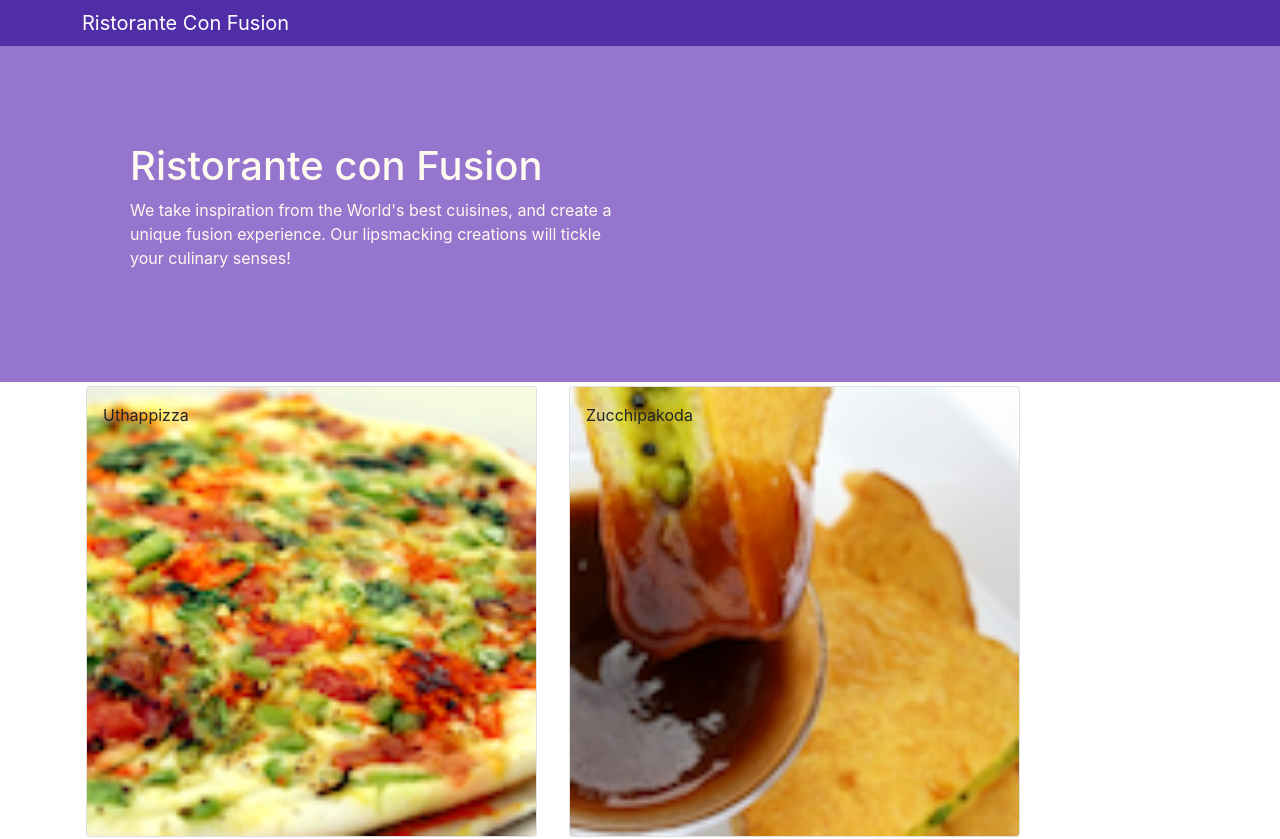
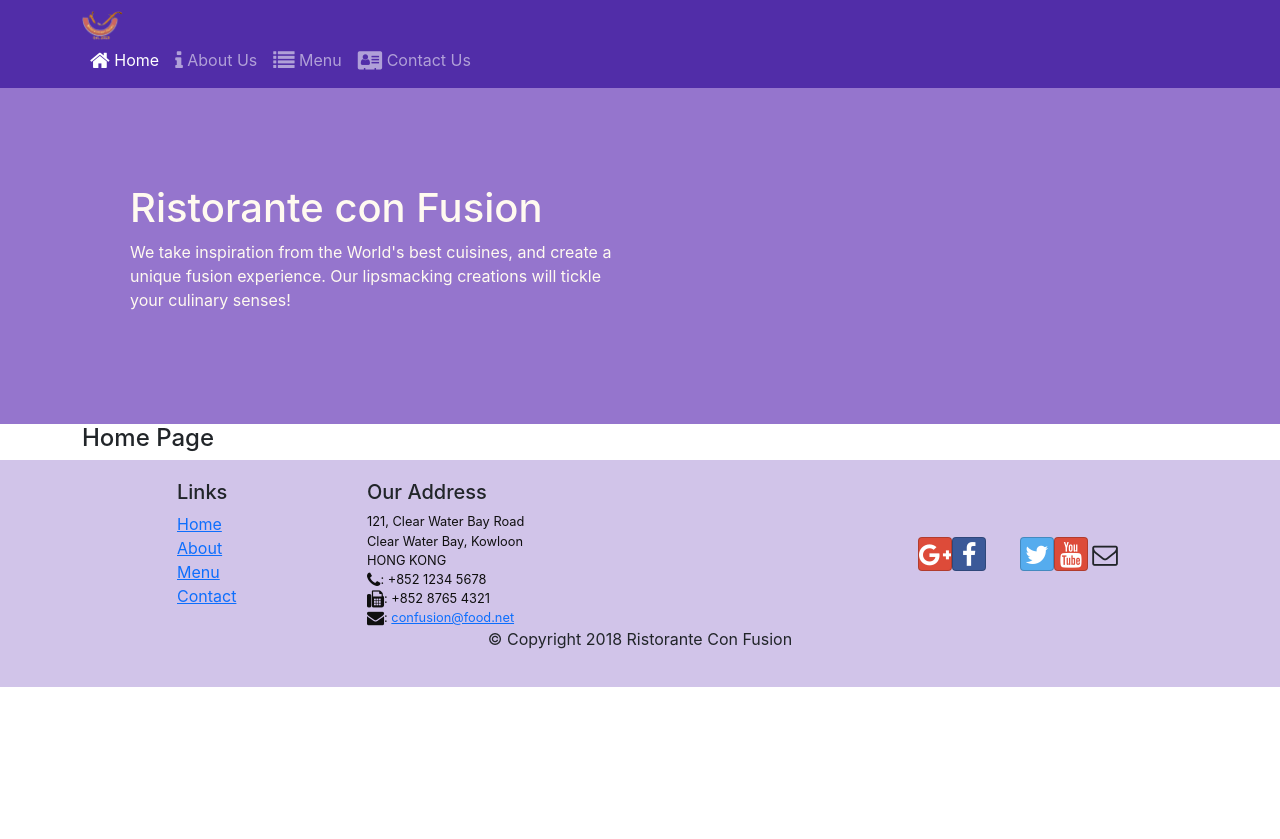
Before and after one commit to meta-ankit-kumar/react, a React (Create React App) app in the folder confusion/: page /home in a window 1280 px wide. Shown: the top 839 px of the page. After the commit the page ends 800 px from the top, so only its background shows below. Built offline with nearby package versions, Linux system fonts and the light colour scheme.

Commit message:
Added initial routes structure and header and footer component

```diff
--- a/confusion/src/App.js
+++ b/confusion/src/App.js
@@ -1,22 +1,24 @@
-import './App.css';
-import Main from "./components/MainComponent"
-import DISHES from './shared/dishes';
-import { Component } from 'react';
+import "./App.css";
+import Main from "./components/MainComponent";
+import DISHES from "./shared/dishes";
+import { Component } from "react";
+import { BrowserRouter } from "react-router-dom";
 class App extends Component {
-
   constructor(props) {
     super(props);
     this.state = {
-      dishes: DISHES
-    }
+      dishes: DISHES,
+    };
   }
-    render() {
-      return (
+  render() {
+    return (
+      <BrowserRouter>
         <div className="App">
-          <Main/>
+          <Main />
         </div>
-      );
-    }
+      </BrowserRouter>
+    );
+  }
 }
 
 export default App;
--- a/confusion/src/components/FooterComponent.js
+++ b/confusion/src/components/FooterComponent.js
@@ -1,5 +1,5 @@
 import React from 'react';
-
+import { Link } from 'react-router-dom';
 function Footer(props) {
     return(
     <div className="footer">
@@ -8,10 +8,10 @@
                 <div className="col-4 offset-1 col-sm-2">
                     <h5>Links</h5>
                     <ul className="list-unstyled">
-                        <li><a href="#">Home</a></li>
-                        <li><a href="#">About</a></li>
-                        <li><a href="#">Menu</a></li>
-                        <li><a href="contactus.html">Contact</a></li>
+                        <li><Link to="/home">Home</Link></li>
+                        <li><Link to="/about">About</Link></li>
+                        <li><Link to="/menu">Menu</Link></li>
+                        <li><Link to="/contactus">Contact</Link></li>
                     </ul>
                 </div>
                 <div className="col-7 col-sm-5">
@@ -30,7 +30,7 @@
                     <div className="text-center">
                         <a className="btn btn-social-icon btn-google" href="http://google.com/+"><i className="fa fa-google-plus"></i></a>
                         <a className="btn btn-social-icon btn-facebook" href="http://www.facebook.com/profile.php?id="><i className="fa fa-facebook"></i></a>
-                        <a className="btn btn-social-icon btn-linkedin" href="http://www.linkedin.com/in/"><i className="fa fa-linkedin"></i></a>
+                        <a className="btn btn-social-icon btn-Linkedin" href="http://www.Linkedin.com/in/"><i className="fa fa-Linkedin"></i></a>
                         <a className="btn btn-social-icon btn-twitter" href="http://twitter.com/"><i className="fa fa-twitter"></i></a>
                         <a className="btn btn-social-icon btn-google" href="http://youtube.com/"><i className="fa fa-youtube"></i></a>
                         <a className="btn btn-social-icon" href="mailto:"><i className="fa fa-envelope-o"></i></a>
--- a/confusion/src/components/HeaderComponent.js
+++ b/confusion/src/components/HeaderComponent.js
@@ -1,13 +1,69 @@
 import React, { Component } from "react";
-import { Navbar, NavbarBrand } from "reactstrap";
+import {
+  Nav,
+  Navbar,
+  NavbarBrand,
+  NavbarToggler,
+  Collapse,
+  NavItem,
+  Jumbotron,
+} from "reactstrap";
+import { NavLink } from "react-router-dom";
 
 class Header extends Component {
+  constructor(props) {
+    super(props);
+
+    this.toggleNav = this.toggleNav.bind(this);
+    this.state = {
+      isNavOpen: false
+    };
+  }
+
+  toggleNav() {
+    this.setState({
+      isNavOpen: !this.state.isNavOpen
+    })
+  }
   render() {
     return (
       <React.Fragment>
-        <Navbar dark>
+        <Navbar dark expand="md">
           <div className="container">
-            <NavbarBrand href="/">Ristorante Con Fusion</NavbarBrand>
+            <NavbarToggler onClick={this.toggleNav} />
+            <NavbarBrand className="mr-auto" href="/">
+              <img
+                src="assets/images/logo.png"
+                height="30"
+                width="41"
+                alt="Ristorante Con Fusion"
+              />
+            </NavbarBrand>
+            <Collapse isOpen={this.state.isNavOpen} navbar>
+              <Nav navbar>
+                <NavItem>
+                  <NavLink className="nav-link" to="/home">
+                    <span className="fa fa-home fa-lg"></span> Home
+                  </NavLink>
+                </NavItem>
+                <NavItem>
+                  <NavLink className="nav-link" to="/aboutus">
+                    <span className="fa fa-info fa-lg"></span> About Us
+                  </NavLink>
+                </NavItem>
+                <NavItem>
+                  <NavLink className="nav-link" to="/menu">
+                    <span className="fa fa-list fa-lg"></span> Menu
+                  </NavLink>
+                </NavItem>
+                <NavItem>
+                  <NavLink className="nav-link" to="/contactus">
+                    <span className="fa fa-address-card fa-lg"></span> Contact
+                    Us
+                  </NavLink>
+                </NavItem>
+              </Nav>
+            </Collapse>
           </div>
         </Navbar>
         <div className="container-fluid p-5 jumbotron">
--- /dev/null
+++ b/confusion/src/components/HomeComponent.js
@@ -0,0 +1,11 @@
+function Home(props) {
+    return (
+        <div className="container">
+            <h4>
+                Home Page
+            </h4>
+        </div>
+    )
+}
+
+export default Home;
--- a/confusion/src/components/MainComponent.js
+++ b/confusion/src/components/MainComponent.js
@@ -1,9 +1,11 @@
 import Menu from "./MenuComponent";
 import DISHES from "../shared/dishes";
-import { Component } from "react";
+import React, { Component } from "react";
 import DishDetail from './DishdetailComponent'
 import Header from "./HeaderComponent";
 import Footer from "./FooterComponent";
+import Home from "./HomeComponent";
+import { Routes, Route, Navigate as Redirect } from 'react-router-dom';
 class Main extends Component {
   constructor(props) {
     super(props);
@@ -19,7 +21,9 @@
       })
   }
   onDishClick() {
-    return (dishId) => this.onDishSelect(dishId);
+    return (dishId) => {
+      this.onDishSelect(dishId);
+    }
   }
 
   renderDishDetailComponentConditionally() {
@@ -32,7 +36,11 @@
     return (
       <div>
         <Header/>
-        <Menu dishes={this.state.dishes} onClick={(dishId) => this.onDishSelect(dishId)} />
+        <Routes>
+              <Route path='/home' element={<Home/>} />
+              <Route exact path='/menu' element={<Menu dishes={this.state.dishes} onClick={this.onDishClick()}/>}/>
+              <Route path="*" element={<Redirect to="/home"/>}/>
+        </Routes>
         {this.renderDishDetailComponentConditionally()}
         <Footer/>
       </div>
```
